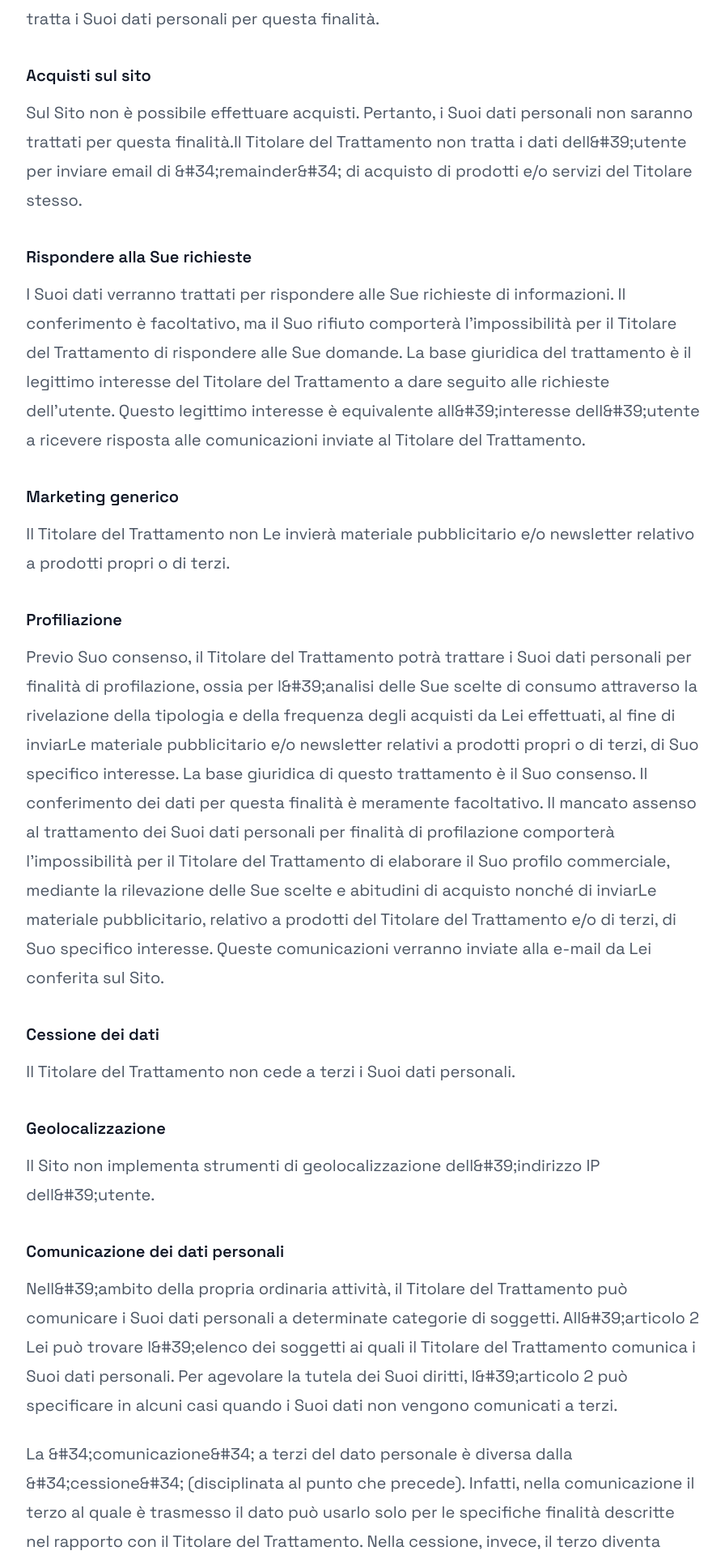
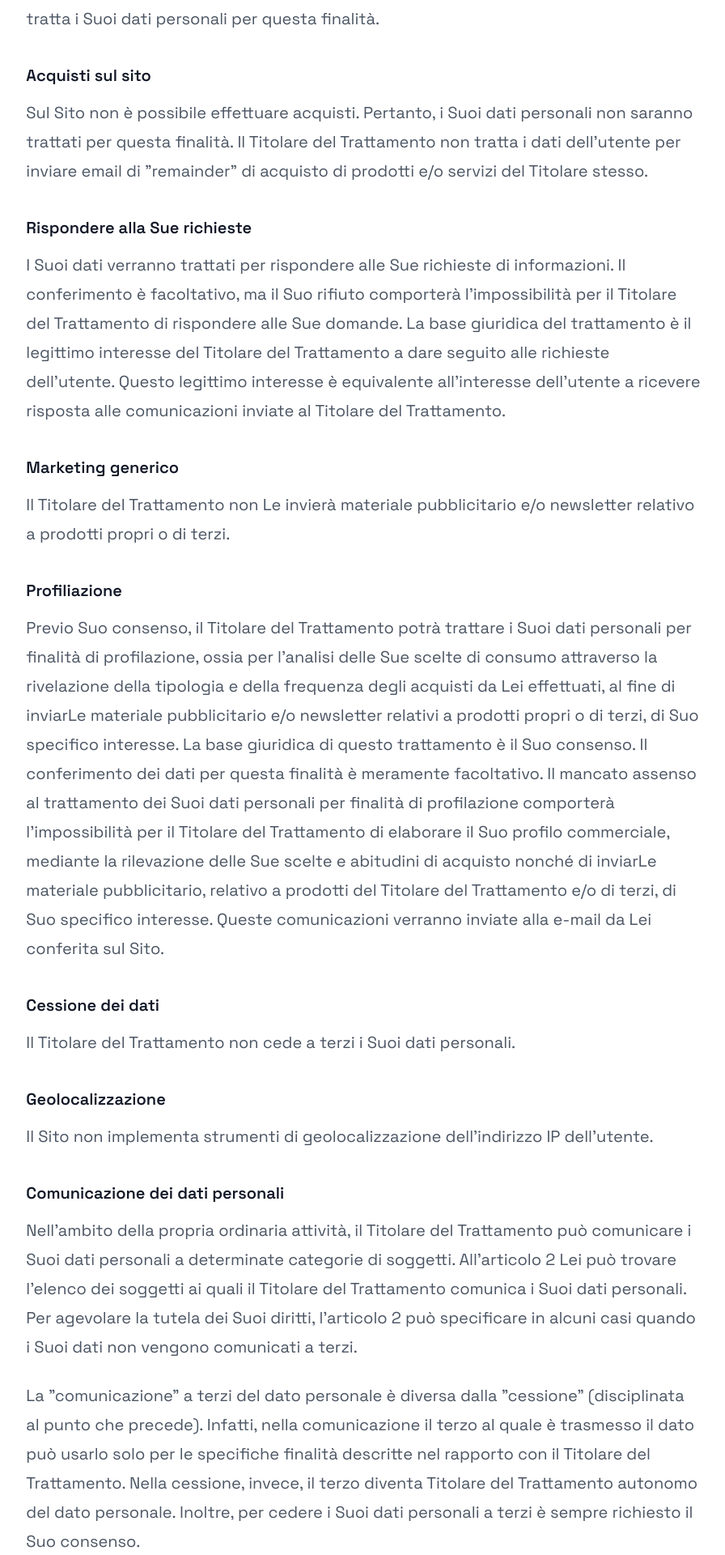
Before and after one commit to lucapellizzaro/gp-car, a Next.js app: page /privacy-policy in a window 1280 px wide. Shown: the part 1660-3580 px from the top of the page at 81% size, without its empty margins (191-1087 px from the left). Built offline with nearby package versions, Linux system fonts and the light colour scheme.

Commit message:
text bug fix

```diff
--- a/components/contactForm.jsx
+++ b/components/contactForm.jsx
@@ -42,7 +42,7 @@ export default function Contactform() {
           name="full-name"
           id="full-name"
           autoComplete="name"
-          className="block w-full shadow-sm py-3 px-4 placeholder-gray-500 focus:ring-primary focus:border-primary border-gray-300 rounded"
+          className="block w-full py-3 px-4 placeholder-gray-500 focus:ring-primary focus:border-primary border-gray-300 rounded"
           placeholder="Nomimativo o azienda"
         />
       </div>
@@ -57,7 +57,7 @@ export default function Contactform() {
           name="email"
           type="email"
           autoComplete="email"
-          className="block w-full shadow-sm py-3 px-4 placeholder-gray-500 focus:ring-primary focus:border-primary border-gray-300 rounded"
+          className="block w-full py-3 px-4 placeholder-gray-500 focus:ring-primary focus:border-primary border-gray-300 rounded"
           placeholder="Indirizzo e-mail"
         />
       </div>
@@ -73,7 +73,7 @@ export default function Contactform() {
           name="phone"
           id="phone"
           autoComplete="tel"
-          className="block w-full shadow-sm py-3 px-4 placeholder-gray-500 focus:ring-primary focus:border-primary border-gray-300 rounded"
+          className="block w-full py-3 px-4 placeholder-gray-500 focus:ring-primary focus:border-primary border-gray-300 rounded"
           placeholder="Telefono"
         />
       </div>
@@ -88,7 +88,7 @@ export default function Contactform() {
           id="message"
           name="message"
           rows={4}
-          className="block w-full shadow-sm py-3 px-4 placeholder-gray-500 focus:ring-primary focus:border-primary border border-gray-300 rounded"
+          className="block w-full py-3 px-4 placeholder-gray-500 focus:ring-primary focus:border-primary border border-gray-300 rounded"
           placeholder="Scrivi un messaggio o richiesta"
           defaultValue={""}
         />
--- a/pages/cookie-policy.jsx
+++ b/pages/cookie-policy.jsx
@@ -26,7 +26,7 @@ export default function Cookies() {
                 Al momento non abbiamo bisogno di installare cookie su questo
                 sito web, se in futuro lo faremo, secondo le norme di legge
                 metteremo un banner ben visibile dove potrai personalizzazione
-                l&#39;utilizzo di cookies.
+                l&apos;utilizzo di cookies.
               </p>
               <p>
                 Intanto puoi navigare sereno su tutto questo sito cookie-less.
--- a/pages/privacy-policy.jsx
+++ b/pages/privacy-policy.jsx
@@ -69,10 +69,9 @@ export default function Privacy() {
               <p>
                 Sul Sito non &egrave; possibile effettuare acquisti. Pertanto, i
                 Suoi dati personali non saranno trattati per questa
-                finalit&agrave;.Il Titolare del Trattamento non tratta i dati
-                dell&amp;#39;utente per inviare email di
-                &amp;#34;remainder&amp;#34; di acquisto di prodotti e/o servizi
-                del Titolare stesso.
+                finalit&agrave;. Il Titolare del Trattamento non tratta i dati
+                dell&apos;utente per inviare email di &quot;remainder&quot; di
+                acquisto di prodotti e/o servizi del Titolare stesso.
               </p>
               <h4>Rispondere alla Sue richieste</h4>
               <p>
@@ -83,7 +82,7 @@ export default function Privacy() {
                 giuridica del trattamento &egrave; il legittimo interesse del
                 Titolare del Trattamento a dare seguito alle richieste
                 dell&rsquo;utente. Questo legittimo interesse &egrave;
-                equivalente all&amp;#39;interesse dell&amp;#39;utente a ricevere
+                equivalente all&apos;interesse dell&apos;utente a ricevere
                 risposta alle comunicazioni inviate al Titolare del Trattamento.
               </p>
               <h4>Marketing generico</h4>
@@ -96,7 +95,7 @@ export default function Privacy() {
               <p>
                 Previo Suo consenso, il Titolare del Trattamento potr&agrave;
                 trattare i Suoi dati personali per finalit&agrave; di
-                profilazione, ossia per l&amp;#39;analisi delle Sue scelte di
+                profilazione, ossia per l&apos;analisi delle Sue scelte di
                 consumo attraverso la rivelazione della tipologia e della
                 frequenza degli acquisti da Lei effettuati, al fine di inviarLe
                 materiale pubblicitario e/o newsletter relativi a prodotti
@@ -121,24 +120,24 @@ export default function Privacy() {
               <h4>Geolocalizzazione</h4>
               <p>
                 Il Sito non implementa strumenti di geolocalizzazione
-                dell&amp;#39;indirizzo IP dell&amp;#39;utente.
+                dell&apos;indirizzo IP dell&apos;utente.
               </p>
               <h4>Comunicazione dei dati personali</h4>
               <p>
-                Nell&amp;#39;ambito della propria ordinaria attivit&agrave;, il
+                Nell&apos;ambito della propria ordinaria attivit&agrave;, il
                 Titolare del Trattamento pu&ograve; comunicare i Suoi dati
-                personali a determinate categorie di soggetti.
-                All&amp;#39;articolo 2 Lei pu&ograve; trovare l&amp;#39;elenco
-                dei soggetti ai quali il Titolare del Trattamento comunica i
-                Suoi dati personali. Per agevolare la tutela dei Suoi diritti,
-                l&amp;#39;articolo 2 pu&ograve; specificare in alcuni casi
-                quando i Suoi dati non vengono comunicati a terzi.
+                personali a determinate categorie di soggetti. All&apos;articolo
+                2 Lei pu&ograve; trovare l&apos;elenco dei soggetti ai quali il
+                Titolare del Trattamento comunica i Suoi dati personali. Per
+                agevolare la tutela dei Suoi diritti, l&apos;articolo 2
+                pu&ograve; specificare in alcuni casi quando i Suoi dati non
+                vengono comunicati a terzi.
               </p>
               <p>
-                La &amp;#34;comunicazione&amp;#34; a terzi del dato personale
-                &egrave; diversa dalla &amp;#34;cessione&amp;#34; (disciplinata
-                al punto che precede). Infatti, nella comunicazione il terzo al
-                quale &egrave; trasmesso il dato pu&ograve; usarlo solo per le
+                La &quot;comunicazione&quot; a terzi del dato personale &egrave;
+                diversa dalla &quot;cessione&quot; (disciplinata al punto che
+                precede). Infatti, nella comunicazione il terzo al quale
+                &egrave; trasmesso il dato pu&ograve; usarlo solo per le
                 specifiche finalit&agrave; descritte nel rapporto con il
                 Titolare del Trattamento. Nella cessione, invece, il terzo
                 diventa Titolare del Trattamento autonomo del dato personale.
@@ -169,11 +168,11 @@ export default function Privacy() {
                 alle circostanze.
               </p>
               <p>
-                1.3 Tramite il Sito non vengono trattati &amp;#34;dati
-                particolari&amp;#34;. I dati particolari sono quelli che possono
-                rivelare l&amp;#39;origine razziale ed etnica, le convinzioni
+                1.3 Tramite il Sito non vengono trattati &quot;dati
+                particolari&quot;. I dati particolari sono quelli che possono
+                rivelare l&apos;origine razziale ed etnica, le convinzioni
                 religiose, filosofiche o di altro genere, le opinioni politiche,
-                l&amp;#39;adesione a partiti, sindacati, associazioni od
+                l&apos;adesione a partiti, sindacati, associazioni od
                 organizzazioni a carattere religioso, filosofico, politico o
                 sindacale, lo stato di salute e la vita sessuale.
               </p>
@@ -219,9 +218,9 @@ export default function Privacy() {
                 <li>
                   Il Titolare del Trattamento non si avvale di piattaforme CRM
                   (societ&agrave; che svolgono in particolare
-                  l&amp;#39;attivit&agrave; di inviare comunicazioni
-                  automatizzate agli utenti). Pertanto, i Suoi dati personali
-                  non vengono comunicati a queste societ&agrave;.
+                  l&apos;attivit&agrave; di inviare comunicazioni automatizzate
+                  agli utenti). Pertanto, i Suoi dati personali non vengono
+                  comunicati a queste societ&agrave;.
                 </li>
                 <li>
                   Il Titolare del Trattamento non si avvale di societ&agrave;
@@ -250,16 +249,16 @@ export default function Privacy() {
                 </li>
               </ul>
               <p>
-                3.2 Fermo quanto previsto all&amp;#39;articolo 3.1, il Titolare
-                del Trattamento pu&ograve; conservare i Suoi dati personali per
-                il tempo richiesto da normative specifiche, come di volta in
-                volta modificate.
+                3.2 Fermo quanto previsto all&apos;articolo 3.1, il Titolare del
+                Trattamento pu&ograve; conservare i Suoi dati personali per il
+                tempo richiesto da normative specifiche, come di volta in volta
+                modificate.
               </p>
               <h4>Art. 4 Trasferimento dei dati personali</h4>
               <p>
-                4.1 Il Titolare del Trattamento ha sede all&amp;#39;interno
-                dell&amp;#39;Unione europea. Pertanto, il trattamento dei Suoi
-                dati &egrave; sicuro dal punto di vista normativo in quanto
+                4.1 Il Titolare del Trattamento ha sede all&apos;interno
+                dell&apos;Unione europea. Pertanto, il trattamento dei Suoi dati
+                &egrave; sicuro dal punto di vista normativo in quanto
                 disciplinato dal GDPR. Qualora il trasferimento dei Suoi dati
                 personali avvenga in un Paese extra-UE e per il quale la
                 Commissione europea ha espresso un giudizio di adeguatezza, il
@@ -271,14 +270,14 @@ export default function Privacy() {
               </p>
               <ul>
                 <li>
-                  Si invita pertanto l&amp;#39;utente ad accedere con
+                  Si invita pertanto l&apos;utente ad accedere con
                   regolarit&agrave; al presente articolo per verificare se il
                   trasferimento dei Suoi dati personali avviene in un Paese con
                   queste caratteristiche.
                 </li>
               </ul>
               <p>
-                4.2 Fermo quanto indicato all&amp;#39;articolo 4.1, i Suoi dati
+                4.2 Fermo quanto indicato all&apos;articolo 4.1, i Suoi dati
                 possono essere trasferiti anche in Paesi extra-UE e per i quali
                 la Commissione europea non ha espresso un giudizio di
                 adeguatezza. Lei &egrave; pertanto invitato a visionare con
@@ -289,18 +288,18 @@ export default function Privacy() {
                 4.3 In questo articolo il Titolare del Trattamento indica i
                 Paesi presso i quali eventualmente dirige in modo specifico la
                 propria attivit&agrave;. Questa circostanza pu&ograve; implicare
-                l&amp;#39;applicazione della normativa del Paese di riferimento,
+                l&apos;applicazione della normativa del Paese di riferimento,
                 unitamente a quella del GDPR.&nbsp;
               </p>
               <ul>
                 <li>
-                  Su richiesta dell&amp;#39;utente, il Titolare del Trattamento
+                  Su richiesta dell&apos;utente, il Titolare del Trattamento
                   applicher&agrave; al trattamento dei dati personali la
                   normativa eventualmente pi&ugrave; favorevole prevista dalla
-                  legislazione nazionale dell&amp;#39;utente stesso.
+                  legislazione nazionale dell&apos;utente stesso.
                 </li>
               </ul>
-              <h4>Art. 5. Diritti dell&amp;#39;interessato</h4>
+              <h4>Art. 5. Diritti dell&apos;interessato</h4>
               <p>
                 Ai sensi dell&rsquo;art. 13 del Regolamento Privacy, il Titolare
                 del Trattamento La informa che Lei ha diritto di:
```
